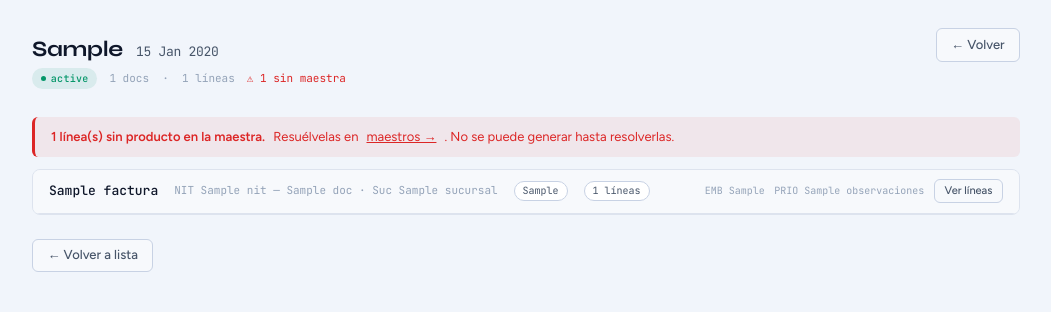
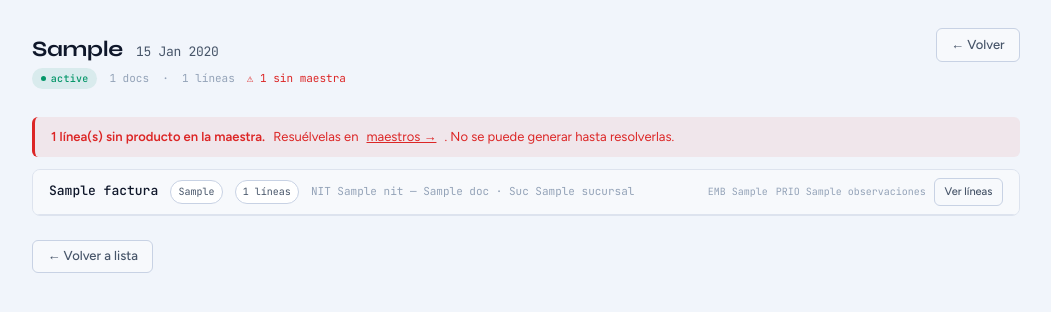
Before and after one commit to Proasepsis/despacha, a Django app: template cortes/templates/cortes/detalle.html in a window 1280 px wide. Shown: the top 312 px of the page, without its empty margins (228-1279 px from the left). Run offline with Django 5.2, Linux system fonts and the light colour scheme; the template is opened without the code that fills it: most values are stand-ins (such as "Sample title", 1, 10 or a date in 2020).

Commit message:
refactor(detalle): alinear layout del header de documentos
- Badges [F] y [N lín] ahora van antes del NIT+cliente para alineación consistente
- Controles derechos uniformes a 28px de altura con gap 0.5rem
- 'Subsanar novedad' abreviado a 'Novedad' para ahorrar espacio

```diff
--- a/cortes/templates/cortes/detalle.html
+++ b/cortes/templates/cortes/detalle.html
@@ -39,60 +39,60 @@
 {% for doc in documentos_data %}
 <div style="background:var(--surface);border:1px solid var(--border);border-radius:8px;margin-bottom:.75rem;overflow:hidden;">
 
-    <div data-doc-header data-doc-id="{{ doc.id }}" style="display:flex;align-items:center;justify-content:space-between;padding:.6rem 1rem;background:var(--surface-raised);border-bottom:1px solid var(--border);">
-        <div style="display:flex;align-items:center;gap:1rem;">
-            <span style="font-family:var(--font-mono);font-weight:500;font-size:13px;color:var(--text);">{{ doc.factura }}</span>
+    <div data-doc-header data-doc-id="{{ doc.id }}" style="display:flex;align-items:center;justify-content:space-between;padding:.5rem 1rem;background:var(--surface-raised);border-bottom:1px solid var(--border);">
+        <div style="display:flex;align-items:center;gap:.75rem;flex-wrap:wrap;">
+            <span style="font-family:var(--font-mono);font-weight:500;font-size:13px;color:var(--text);min-width:5rem;">{{ doc.factura }}</span>
+            {% if doc.tipo_comprobante %}
+            <span style="display:inline-flex;align-items:center;justify-content:center;height:24px;min-width:24px;background:var(--surface);border:1px solid var(--border-mid);border-radius:20px;padding:0 .45rem;font-family:var(--font-mono);font-size:10px;color:var(--text-soft);">{{ doc.tipo_comprobante }}</span>
+            {% endif %}
+            <span style="display:inline-flex;align-items:center;justify-content:center;height:24px;background:var(--surface);border:1px solid var(--border-mid);border-radius:20px;padding:0 .45rem;font-family:var(--font-mono);font-size:10px;color:var(--text-soft);white-space:nowrap;">{{ doc.lineas|length }} líneas</span>
             <span style="font-family:var(--font-mono);font-size:11px;color:var(--text-muted);">NIT {{ doc.nit }}{% if doc.cliente_nombre %} — {{ doc.cliente_nombre }}{% endif %}{% if doc.sucursal %} · Suc {{ doc.sucursal }}{% endif %}</span>
-            {% if doc.tipo_comprobante %}
-            <span style="background:var(--surface);border:1px solid var(--border-mid);border-radius:20px;padding:.1rem .5rem;font-family:var(--font-mono);font-size:10px;color:var(--text-soft);">{{ doc.tipo_comprobante }}</span>
-            {% endif %}
-            <span style="background:var(--surface);border:1px solid var(--border-mid);border-radius:20px;padding:.1rem .5rem;font-family:var(--font-mono);font-size:10px;color:var(--text-soft);">{{ doc.lineas|length }} líneas</span>
         </div>
 
-        <div style="display:flex;align-items:center;gap:.6rem;flex-wrap:wrap;">
+        <div style="display:flex;align-items:center;gap:.5rem;flex-wrap:wrap;">
             {% if es_editor %}
-            <label style="font-family:var(--font-mono);font-size:10px;color:var(--text-muted);display:flex;align-items:center;gap:.3rem;">
+            <label style="font-family:var(--font-mono);font-size:10px;color:var(--text-muted);display:inline-flex;align-items:center;gap:.2rem;height:28px;">
                 EMB
                 <select id="clas1-{{ doc.id }}" data-parent-doc-id="{{ doc.id }}" onchange="autosave('documento', {{ doc.id }}, 'clasificador1', this.value)"
-                        style="font-size:11px;padding:.15rem .3rem;background:var(--surface);border:1px solid var(--border-mid);border-radius:4px;color:var(--text);font-family:var(--font-mono);">
+                        style="height:28px;font-size:11px;padding:0 .25rem;background:var(--surface);border:1px solid var(--border-mid);border-radius:4px;color:var(--text);font-family:var(--font-mono);">
                     {% for op in clasificador1_opciones %}
                     <option value="{{ op }}" {% if doc.clasificador1 == op %}selected{% endif %}>{{ op }}</option>
                     {% endfor %}
                 </select>
             </label>
-            <label style="font-family:var(--font-mono);font-size:10px;color:var(--text-muted);display:flex;align-items:center;gap:.3rem;">
+            <label style="font-family:var(--font-mono);font-size:10px;color:var(--text-muted);display:inline-flex;align-items:center;gap:.2rem;height:28px;">
                 PRIO
                 <select id="obs-{{ doc.id }}" data-parent-doc-id="{{ doc.id }}" onchange="autosave('documento', {{ doc.id }}, 'observaciones', this.value)"
-                        style="font-size:11px;padding:.15rem .3rem;background:var(--surface);border:1px solid var(--border-mid);border-radius:4px;color:var(--text);font-family:var(--font-mono);">
+                        style="height:28px;font-size:11px;padding:0 .25rem;background:var(--surface);border:1px solid var(--border-mid);border-radius:4px;color:var(--text);font-family:var(--font-mono);">
                     {% for op in prioridad_opciones %}
                     <option value="{{ op }}" {% if doc.observaciones == op %}selected{% endif %}>{{ op }}</option>
                     {% endfor %}
                 </select>
             </label>
-            <label style="font-family:var(--font-mono);font-size:10px;color:var(--text-muted);display:flex;align-items:center;gap:.3rem;">
+            <label style="font-family:var(--font-mono);font-size:10px;color:var(--text-muted);display:inline-flex;align-items:center;gap:.2rem;height:28px;white-space:nowrap;">
                 <input type="checkbox" id="nov-{{ doc.id }}"
                        data-parent-doc-id="{{ doc.id }}"
                        {% if doc.subsanar_novedad %}checked{% endif %}
                        onchange="toggleNovedad({{ doc.id }}, this.checked)"
-                       style="width:auto;">
-                Subsanar novedad
+                       style="width:auto;margin:0;">
+                Novedad
             </label>
             <div id="sufijo-wrap-{{ doc.id }}"
-                 style="display:{% if doc.subsanar_novedad %}flex{% else %}none{% endif %};align-items:center;gap:.3rem;">
-                <span style="font-family:var(--font-mono);font-size:11px;color:var(--text-soft);">{{ doc.factura }}</span>
+                 style="display:{% if doc.subsanar_novedad %}inline-flex{% else %}none{% endif %};align-items:center;gap:.3rem;height:28px;">
+                <span style="font-family:var(--font-mono);font-size:10px;color:var(--text-soft);">{{ doc.factura }}</span>
                 <input type="text" maxlength="10"
                        id="sufijo-{{ doc.id }}"
                        data-parent-doc-id="{{ doc.id }}"
                        value="{{ doc.factura_sufijo }}"
                        placeholder="A"
                        onchange="autosave('documento', {{ doc.id }}, 'factura_sufijo', this.value)"
-                       style="width:60px;font-size:12px;font-family:var(--font-mono);padding:.2rem .4rem;background:var(--surface-raised);border:1px solid var(--border-mid);border-radius:4px;color:var(--text);">
+                       style="width:48px;height:28px;font-size:11px;font-family:var(--font-mono);padding:0 .3rem;background:var(--surface-raised);border:1px solid var(--border-mid);border-radius:4px;color:var(--text);">
             </div>
-            <button data-parent-doc-id="{{ doc.id }}" onclick="toggleLineas({{ doc.id }})" class="btn btn-ghost" style="font-size:11px;padding:.2rem .6rem;">Ver líneas</button>
+            <button data-parent-doc-id="{{ doc.id }}" onclick="toggleLineas({{ doc.id }})" class="btn btn-ghost" style="height:28px;font-size:11px;padding:0 .6rem;">Ver líneas</button>
             {% else %}
-            <span style="font-family:var(--font-mono);font-size:10px;color:var(--text-muted);">EMB {{ doc.clasificador1 }}</span>
-            <span style="font-family:var(--font-mono);font-size:10px;color:var(--text-muted);">PRIO {{ doc.observaciones }}</span>
-            <button data-parent-doc-id="{{ doc.id }}" onclick="toggleLineas({{ doc.id }})" class="btn btn-ghost" style="font-size:11px;padding:.2rem .6rem;">Ver líneas</button>
+            <span style="display:inline-flex;align-items:center;height:28px;font-family:var(--font-mono);font-size:10px;color:var(--text-muted);">EMB {{ doc.clasificador1 }}</span>
+            <span style="display:inline-flex;align-items:center;height:28px;font-family:var(--font-mono);font-size:10px;color:var(--text-muted);">PRIO {{ doc.observaciones }}</span>
+            <button data-parent-doc-id="{{ doc.id }}" onclick="toggleLineas({{ doc.id }})" class="btn btn-ghost" style="height:28px;font-size:11px;padding:0 .6rem;">Ver líneas</button>
             {% endif %}
         </div>
     </div>
```
